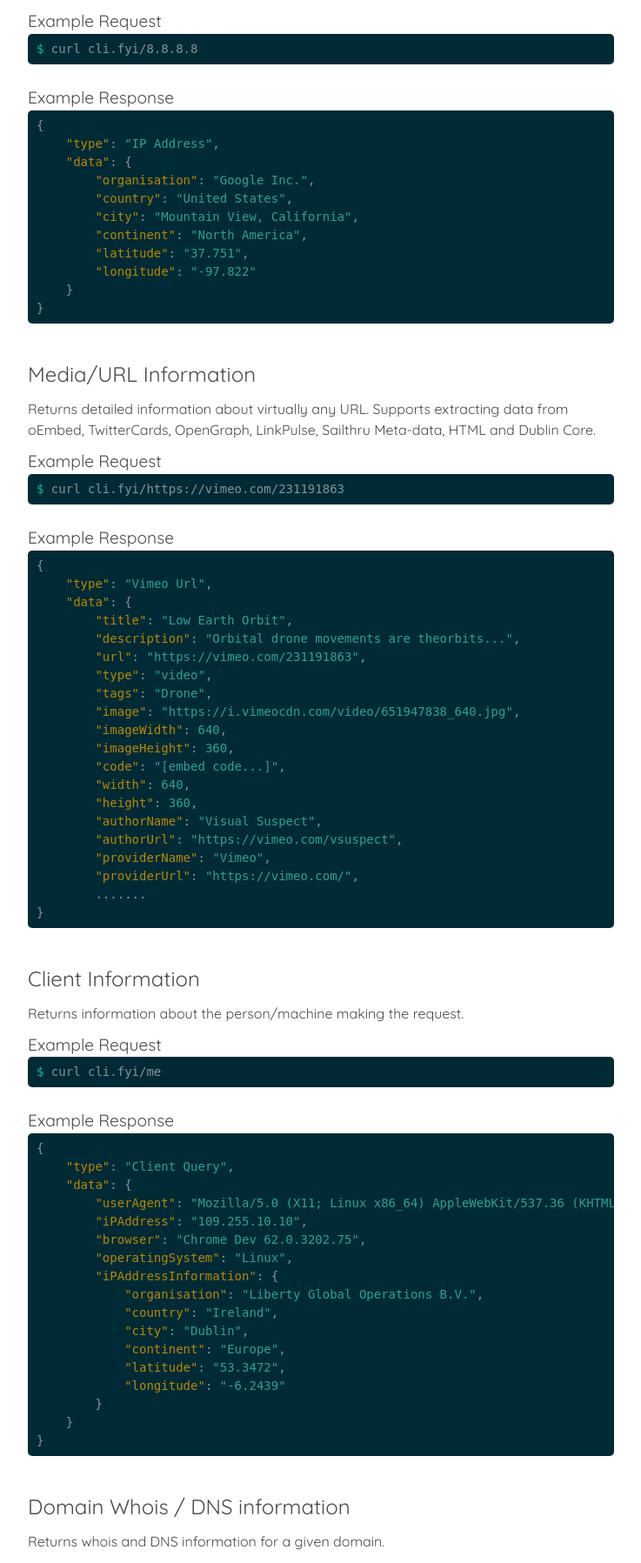
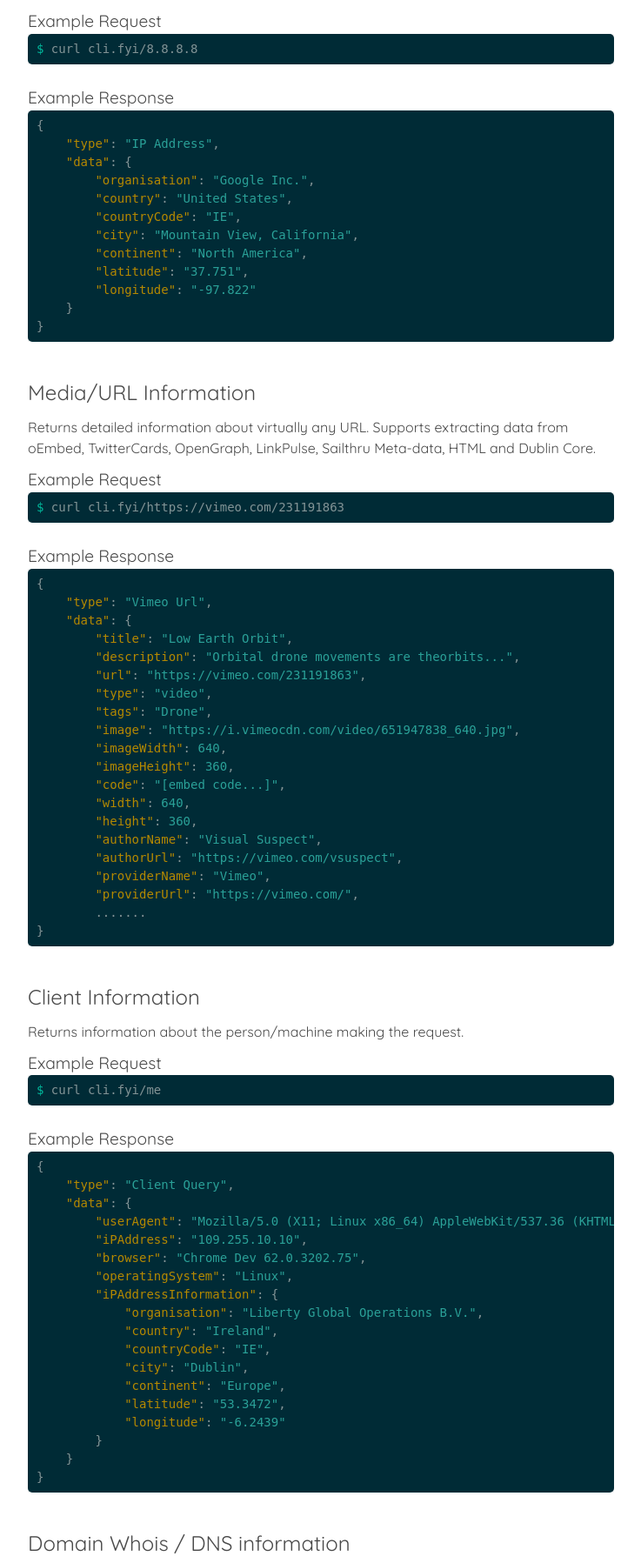
Before and after one commit to daveearley/cli.fyi, a PHP site: page /homepage.php in a window 1280 px wide. Shown: the part 2103-3900 px from the top of the page at 87% size, without its empty margins (394-1131 px from the left). Run offline with PHP 8.4, Linux system fonts and the light colour scheme; some libraries are stand-ins or nearby versions.

Commit message:
update homepage examples

```diff
--- a/public/homepage.php
+++ b/public/homepage.php
@@ -234,6 +234,7 @@
     "data": {
         "organisation": "Google Inc.",
         "country": "United States",
+        "countryCode": "IE",
         "city": "Mountain View, California",
         "continent": "North America",
         "latitude": "37.751",
@@ -298,6 +299,7 @@
         "iPAddressInformation": {
             "organisation": "Liberty Global Operations B.V.",
             "country": "Ireland",
+            "countryCode": "IE",
             "city": "Dublin",
             "continent": "Europe",
             "latitude": "53.3472",
```
